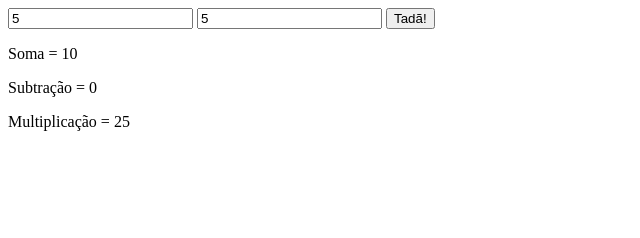
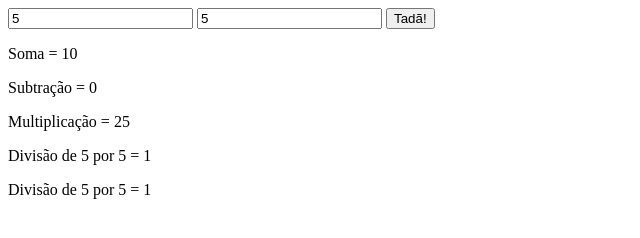
Before and after one commit to Daianebs/DesafiosJavascript, a plain HTML site: page index.html in a window 1280 px wide. Both pictures are taken after typing "5", "5" into the empty fields and a click on the button "Tadã!". Shown: the whole page, without its empty margins (0-640 px from the left). Drawn offline with Linux system fonts and the light colour scheme.

Commit message:
✨ Feat: dividir numeros

```diff
--- a/index.html
+++ b/index.html
@@ -28,7 +28,8 @@
       <p id="soma"></p>
       <p id="subtracao"></p>
       <p id="multiplicacao"></p>
-      <p id="divisao"></p>
+      <p id="divisaoA"></p>
+      <p id="divisaoB"></p>
     </div>
   </body>
 </html>
--- a/script.js
+++ b/script.js
@@ -6,6 +6,8 @@ document.addEventListener("DOMContentLoaded", (event) => {
     const paragrafoSoma = document.getElementById("soma");
     const paragrafoSubtracao = document.getElementById("subtracao");
     const paragrafoMultiplicacao = document.getElementById("multiplicacao");
+    const paragrafoDivisaoA = document.getElementById("divisaoA");
+    const paragrafoDivisaoB = document.getElementById("divisaoB");
 
     const inicializarApp = () => {
       formNumeros.addEventListener("submit", (event) => {
@@ -30,6 +32,8 @@ document.addEventListener("DOMContentLoaded", (event) => {
       paragrafoSoma.textContent = `Soma = ${somar(a, b)}`;
       paragrafoSubtracao.textContent = `Subtração = ${subtrair(a, b)}`;
       paragrafoMultiplicacao.textContent = `Multiplicação = ${multiplicar(a, b)}`;
+      paragrafoDivisaoA.textContent = `Divisão de ${a} por ${b} = ${dividir(a, b)}`;
+      paragrafoDivisaoB.textContent = `Divisão de ${b} por ${a} = ${dividir(b, a)}`;
     };
 
     const somar = (a, b) => {
@@ -44,5 +48,9 @@ document.addEventListener("DOMContentLoaded", (event) => {
       return a * b;
     }
 
+    const dividir = (a,b) =>{
+      return a / b;
+    }
+
     inicializarApp();
   });
```
Also changed, not shown: 1 other file.
